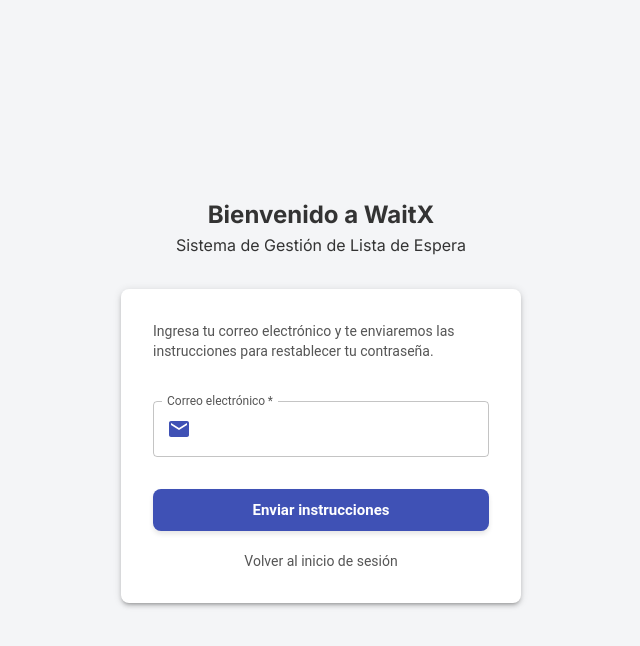
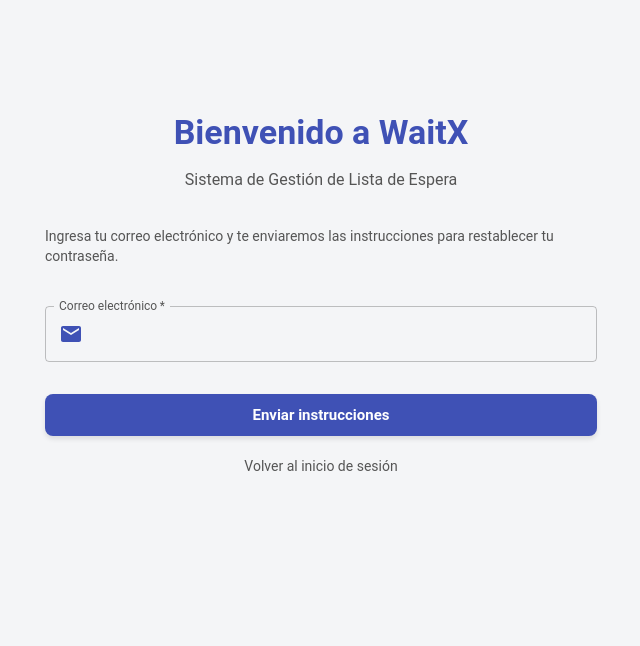
Before and after one commit to Sardlimad/wait-x, a Next.js app: page /auth/forgot-password in a window 1280 px wide. Shown: the top 646 px of the page, without its empty margins (319-959 px from the left). Built offline with nearby package versions, Linux system fonts and the light colour scheme.

Commit message:
Modificar algunos estilos

```diff
--- a/src/app/auth/layout.jsx
+++ b/src/app/auth/layout.jsx
@@ -1,11 +1,11 @@
 "use client";
-import { Inter } from 'next/font/google';
-import { Box } from "@mui/material";
+import { Inter } from "next/font/google";
+import { Box, Container, Typography } from "@mui/material";
 import { ThemeProvider } from "@mui/material/styles";
 import CssBaseline from "@mui/material/CssBaseline";
 import businessTheme from "../../themes/bussiness_theme";
 
-const inter = Inter({ subsets: ['latin'] });
+const inter = Inter({ subsets: ["latin"] });
 
 // export const metadata = {
 //   title: 'Autenticación - WaitX',
@@ -20,43 +20,47 @@
           <CssBaseline />
           <Box
             sx={{
-              minHeight: '100vh',
+              // minHeight: '100vh',
               display: 'flex',
               flexDirection: 'column',
               alignItems: 'center',
               justifyContent: 'center',
               bgcolor: 'background.default',
-              p: 2
+              py: 4,
             }}
           >
+            <Container maxWidth="sm">
               <Box
                 sx={{
-                width: '100%',
-                maxWidth: 400,
-                textAlign: 'center',
-                mb: 4
+                  display: 'flex',
+                  flexDirection: 'column',
+                  alignItems: 'center',
+                  mb: 4,
+                  mt: 10
                 }}
               >
-              <h2 className="text-3xl font-extrabold text-gray-900">
+                <Typography
+                  component="h1"
+                  variant="h4"
+                  gutterBottom
+                  sx={{
+                    fontWeight: 'bold',
+                    color: 'primary.main',
+                  }}
+                >
                   Bienvenido a WaitX
-              </h2>
-              <p className="mt-2 text-sm text-gray-600">
+                </Typography>
+                <Typography
+                  variant="subtitle1"
+                  color="text.secondary"
+                  align="center"
+                >
                   Sistema de Gestión de Lista de Espera
-              </p>
+                </Typography>
               </Box>
 
-            <Box
-              sx={{
-                width: '100%',
-                maxWidth: 400,
-                bgcolor: 'background.paper',
-                borderRadius: 2,
-                boxShadow: 3,
-                p: 4
-              }}
-            >
               {children}
-            </Box>
+            </Container>
           </Box>
         </ThemeProvider>
       </body>
--- a/src/components/custom/MyDrawer.jsx
+++ b/src/components/custom/MyDrawer.jsx
@@ -27,6 +27,7 @@
 import ExpandMoreIcon from "@mui/icons-material/ExpandMore";
 import ExpandLessIcon from "@mui/icons-material/ExpandLess";
 import FiberManualRecordIcon from "@mui/icons-material/FiberManualRecord";
+import PlaceIcon from '@mui/icons-material/Place';
 
 export const MyDrawer = ({ open, toggleDrawer }) => {
   // const { authData } = useAuth();
@@ -76,6 +77,12 @@
       name: "Rutas",
       route: "/rutas",
       icon: <RouteIcon sx={{ color: theme.palette.primary.main }} />,
+    },
+    {
+      key: 4,
+      name: "Localidades",
+      route: "/localidades",
+      icon: <PlaceIcon sx={{ color: theme.palette.primary.main }} />,
     },
   ];
 
@@ -153,7 +160,7 @@
                   >
                     <List component="div">
                       {option.subItems.map((subItem) => (
-                        <Link href={subItem.route}>
+                        <Link key={subItem.key} href={subItem.route}>
                           <ListItemButton
                             key={subItem.key}
                             // href={subItem.route}
--- a/src/components/custom/NavBar.jsx
+++ b/src/components/custom/NavBar.jsx
@@ -23,7 +23,7 @@
 
     return (
         <Box sx={{ flexGrow: 1 }}>
-            <AppBar position="static" sx={{ borderRadius: "0px 0px 8px 8px" }}>
+            <AppBar position="static" sx={{ borderRadius: "0px 0px 0px 0px" }}>
                 <Toolbar>
                     <IconButton
                         size="large"
```
Also changed, not shown: src/app/dashboard/page.jsx (added, +16 -0 lines). Lines whose indentation alone changed are shown as unchanged.
